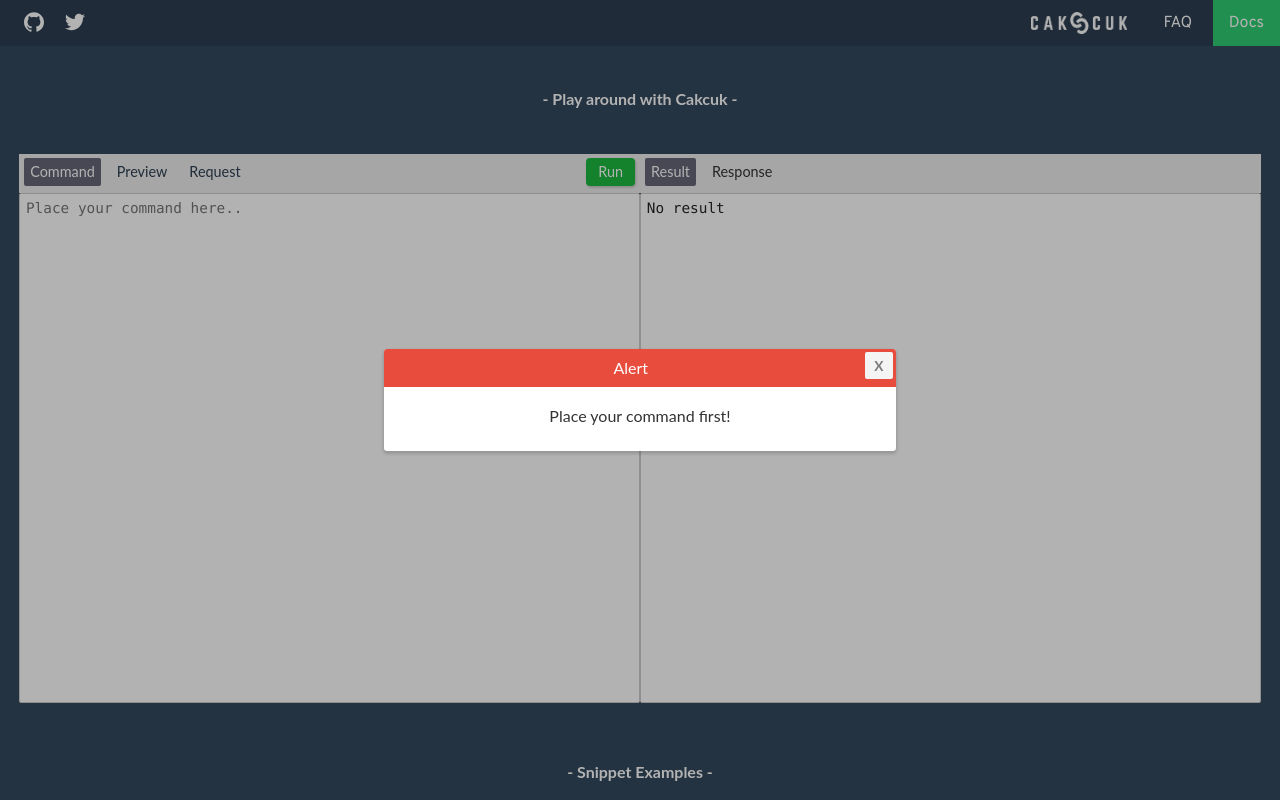
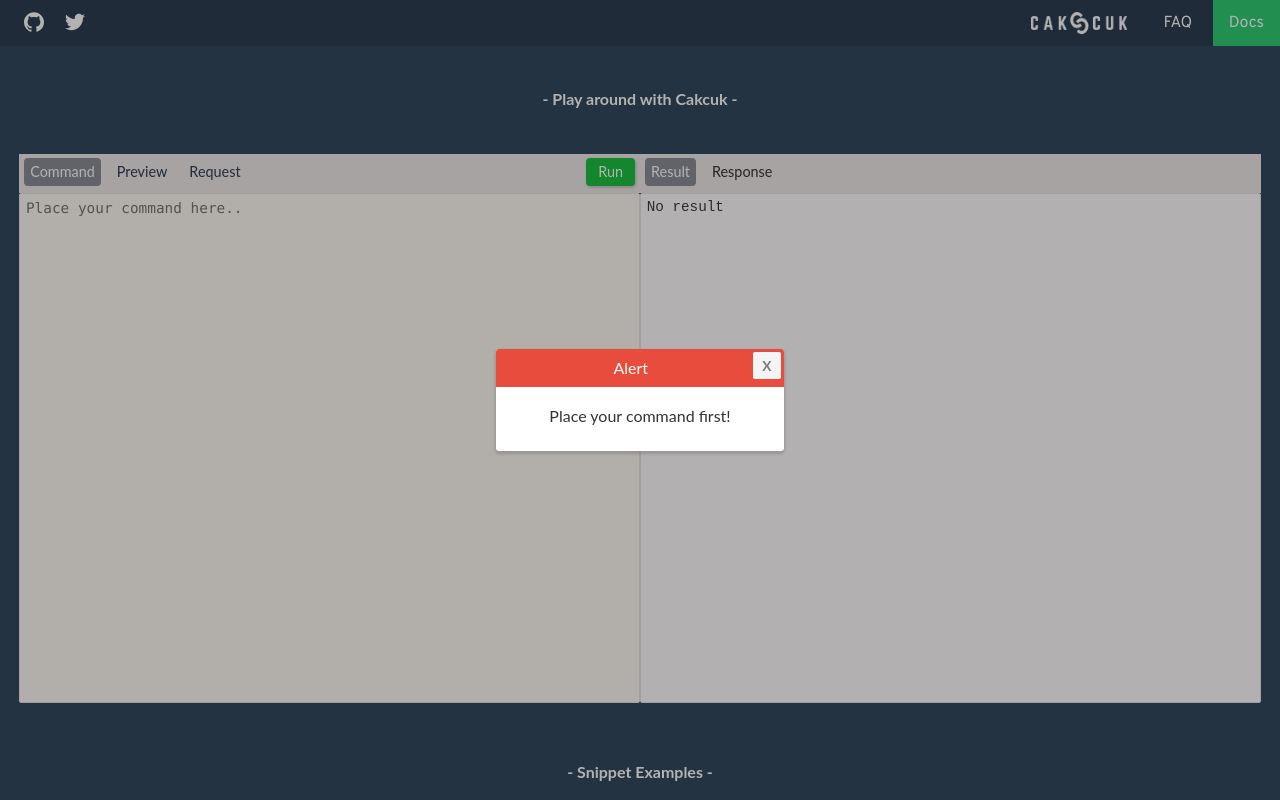
Before and after one commit to isdzulqor/cakcuk, a Svelte app in the folder playground-ui/: page / in a window 1280 px wide. Both pictures are taken after a click on the element "Run". Shown: the top 800 px of the page. Built offline with nearby package versions, Linux system fonts and the light colour scheme.

Commit message:
[UI] update some play ui css (#27)
* update some play ui css

* Auto: Build and Commit playground ui

```diff
--- a/playground-ui/src/components/shared/Modal.svelte
+++ b/playground-ui/src/components/shared/Modal.svelte
@@ -11,7 +11,6 @@
             return;
         }
         if (e.key === 'Tab') {
-            // trap focus
             const nodes = modal.querySelectorAll('*');
             const tabbable = Array.from(nodes).filter(n => n.tabIndex >= 0);
             let index = tabbable.indexOf(document.activeElement);
@@ -34,7 +33,7 @@
 
 <div class="modal-background" on:click={close}></div>
 
-<div class="modal card" role="dialog" aria-modal="true" bind:this={modal}>
+<div class="modal card {modalType}" role="dialog" aria-modal="true" bind:this={modal}>
     <button class="close" autofocus on:click={close}>X</button>
     <div class="header {modalType} {modalAlign}">
         <slot name="header"></slot>
@@ -110,10 +109,18 @@
         top: 50%;
         width: calc(100vw - 4em);
         max-width: 32em;
-        max-height: calc(100vh - 4em);
+        max-height: calc(100vh - 8em);
         overflow: auto;
         transform: translate(-50%, -50%);
         border-radius: 0.2em;
         background: white;
     }
+
+    .modal.large {
+        max-width: 46em;
+    }
+
+    .modal.small {
+        max-width: 18em !important;
+    }
 </style>
--- a/playground-ui/src/components/shared/PlayEditor.svelte
+++ b/playground-ui/src/components/shared/PlayEditor.svelte
@@ -177,7 +177,7 @@
     }
 
     function showAlertModal(content) {
-        modalType = "alert"
+        modalType = "alert small"
         modalAlign = "center"
         showModal = true
         modalHeader = "Alert"
@@ -240,7 +240,7 @@
             <div class="pure-g">
                 <div id="command-view" class="pure-u-1 pure-u-md-1-2 {isHiddenCommandEditor}">
                     <div>
-                        <div class="header" style="float: left;">
+                        <div class="header left" style="float: left;">
                             <a class="toggleButton {editorType}" class:active="{editorCommandView === 'command'}"
                                 on:click="{() => editorCommandView = 'command'}" on:click={setEditorView}>
                                 Command
@@ -257,13 +257,13 @@
                                 Run
                             </div>
                         </div>
-                        <textarea class="panel {editorType}" placeholder="Place your command here.." disabled={editorCommandAreaDisabled}
+                        <textarea class="panel left {editorType}" placeholder="Place your command here.." disabled={editorCommandAreaDisabled}
                             bind:value={editorCommandArea}></textarea>
                     </div>
                 </div>
                 <div class="pure-u-1 pure-u-md-1-2 {isHiddenResultEditor}">
                     <div>
-                        <div class="header" style="float: left;">
+                        <div class="header right" style="float: left;">
                             <div class="toggleButton {editorType}" class:active="{editorResultView === 'result'}"
                                 on:click="{() => editorResultView = 'result'}" on:click={setEditorView}>
                                 Result
@@ -273,7 +273,7 @@
                                 Response
                             </div>
                         </div>
-                        <textarea class="panel {editorType}" placeholder="Command result.." bind:value={editorResultArea} disabled
+                        <textarea class="panel right {editorType}" placeholder="Command result.." bind:value={editorResultArea} disabled
                             ></textarea>
                     </div>
                 </div>
@@ -349,7 +349,6 @@
         }
     }
 
-    /* For mobile (landscape) */
     @media only screen and (min-width: 480px) and (max-width: 767px) {
         .hidden-phone {
             display: none;
@@ -375,7 +374,7 @@
 
     @media only screen and (min-width: 1300px) {}
 
-    /* For large desktop */
+    /* For more large desktop  */
     @media only screen and (min-width: 1540px) {
         .play-panel{
             width: 1300px;
@@ -396,7 +395,7 @@
     }
 
     .header {
-        background-color: #EEEEEE;
+        background-color: #efe9e9;
         min-height: 35px;
         width: 100%;
         padding-top: 2px;
@@ -412,7 +411,7 @@
         padding-left: 12px !important;
         color: #ffffff !important;
         float: right !important;
-        background-color: #1cb841 !important;
+        background-color: #1bc042 !important;
     }
 
     .run-button.bottom{
@@ -420,7 +419,7 @@
     }
 
     .run-button:hover {
-        background-color: #098c28 !important;
+        background-color: #1cb841 !important;
     }
 
     .toggleButton {
@@ -442,10 +441,10 @@
     }
 
     .active {
-        -moz-border-radius: 2px;
-        -webkit-border-radius: 2px;
-        border-radius: 2px;
-        background-color: #676778;
+        -moz-border-radius: 4px;
+        -webkit-border-radius: 4px;
+        border-radius: 4px;
+        background-color: #8c8c96;
         color: #ffffff;
     }
 
@@ -463,12 +462,12 @@
         height: 510px;
         font-size: 90%;
         font-family: 'Consolas', sans-serif;
-        border: 0.75px solid #ccc;
+        border: 0.50px solid #e4e5e5;
         line-height: 1.3;
     }
 
     .panel.medium {
-        height: 250px;
+        height: 300px;
         font-size: 90%;
     }
 
@@ -531,7 +530,6 @@
         }
     }
 
-    /* For mobile (landscape) */
     @media only screen and (max-width: 767px) {
         .padding-side.medium {
             padding-right: 0.4em !important;
@@ -551,7 +549,6 @@
         }
     }
 
-    /* For tablet */
     @media only screen and (min-width: 768px) and (max-width: 979px) {
         .container {
             padding-top: 1.5em;
@@ -581,7 +578,6 @@
         }
     }
 
-    /* For large desktop */
     @media only screen and (min-width: 1540px) {
         .container {
             padding-top: 2em;
@@ -610,10 +606,10 @@
 
     .toggleButton.active,
     .toggleButton:hover {
-        -moz-border-radius: 2px;
-        -webkit-border-radius: 2px;
-        border-radius: 2px;
-        background-color: #676778;
+        -moz-border-radius: 4px;
+        -webkit-border-radius: 4px;
+        border-radius: 4px;
+        background-color: #8c8c96;
         color: #ffffff;
     }
     .white{
@@ -680,13 +676,13 @@
         -webkit-box-pack: justify;
         justify-content: space-between;
         padding: 1em;
-        background: #ecf0f1;
+        background: #fffcf9;
         font-family: 'Lato', sans-serif;
         cursor: pointer;
     }
 
     .tab-label:hover {
-        background: #bdc3c7;
+        background: #fff9f2f2;
     }
 
     .tab-label::after {
@@ -730,7 +726,7 @@
     }
 
     input:checked+.tab-label {
-        background: #bdc3c7;
+        background: #fff4e8;
     }
 
     input:checked+.tab-label::after {
@@ -752,18 +748,22 @@
 
     .button-success {
         background: rgb(28, 184, 65);
+        /* this is a green */
     }
 
     .button-error {
         background: rgb(202, 60, 60);
+        /* this is a maroon */
     }
 
     .button-warning {
         background: rgb(223, 117, 20);
+        /* this is an orange */
     }
 
     .button-secondary {
         background: rgb(66, 184, 221);
+        /* this is a light blue */
     }
 
     .button-success,
@@ -790,4 +790,16 @@
     .sub-tab.medium {
         font-size: 100%;
     }
+
+    .panel.left{
+        background: #fff9f1;
+    }
+
+    .panel.right{
+        background: #fffcfc;
+        font-family: monospace;
+        font-size: 110%;
+        line-height: 1.15;
+        color: #3c3c3c;
+    }
 </style>
```
Also changed, not shown: playground-ui/public/build/bundle.css, playground-ui/public/build/bundle.js, 2 other files (tests, documents, lock files or other folders).
